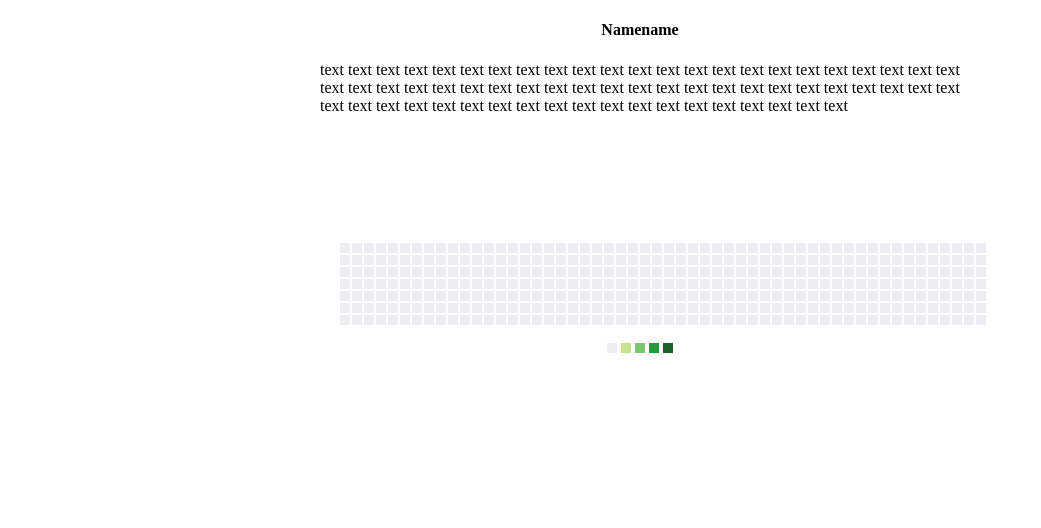
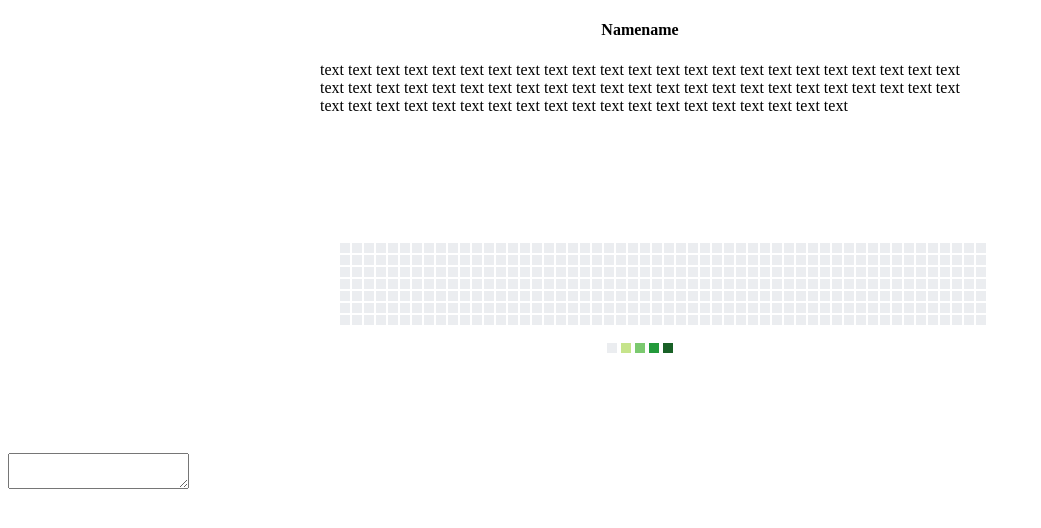
Before and after one commit to polevoyd/gitsaver, a React (Create React App) app: page / in a window 1280 px wide. Shown: the top 528 px of the page, without its empty margins (0-1041 px from the left). Built offline with nearby package versions, Linux system fonts and the light colour scheme.

Commit message:
static version

```diff
--- a/src/components/App.js
+++ b/src/components/App.js
@@ -1,6 +1,7 @@
 import React from 'react';
 import Welcome from './Welcome';
 import Board from './BoardArea';
+import Results from './Results';
 
 class App extends React.Component {
   render(){
@@ -8,6 +9,7 @@ class App extends React.Component {
       <div>
         <Welcome/>
         <Board />
+        <Results />
       </div>
     );
   }
--- /dev/null
+++ b/src/components/Results.js
@@ -0,0 +1,10 @@
+import React from 'react';
+
+const Results = () => {
+    return(
+        <textarea >
+
+        </textarea>
+    );
+}
+export default Results;
```
